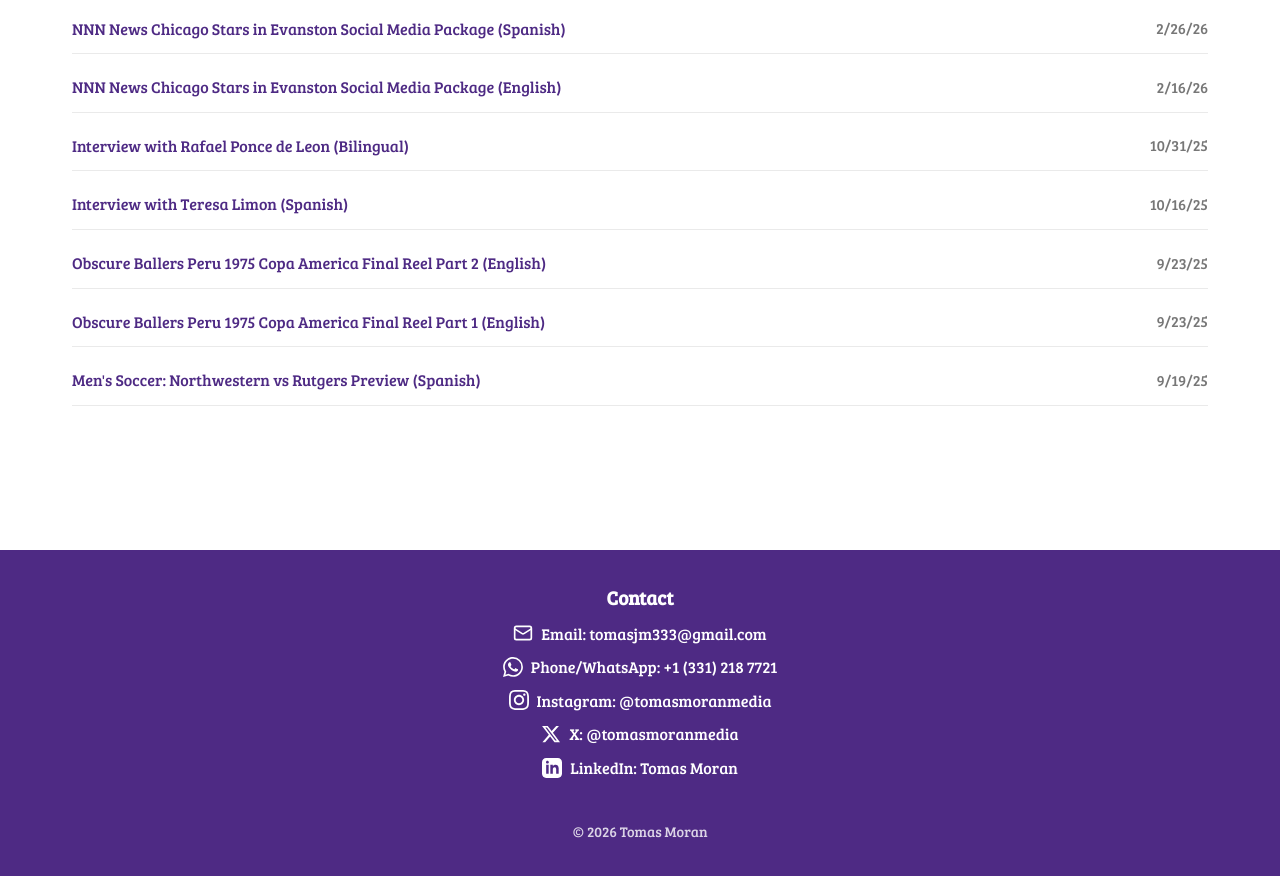
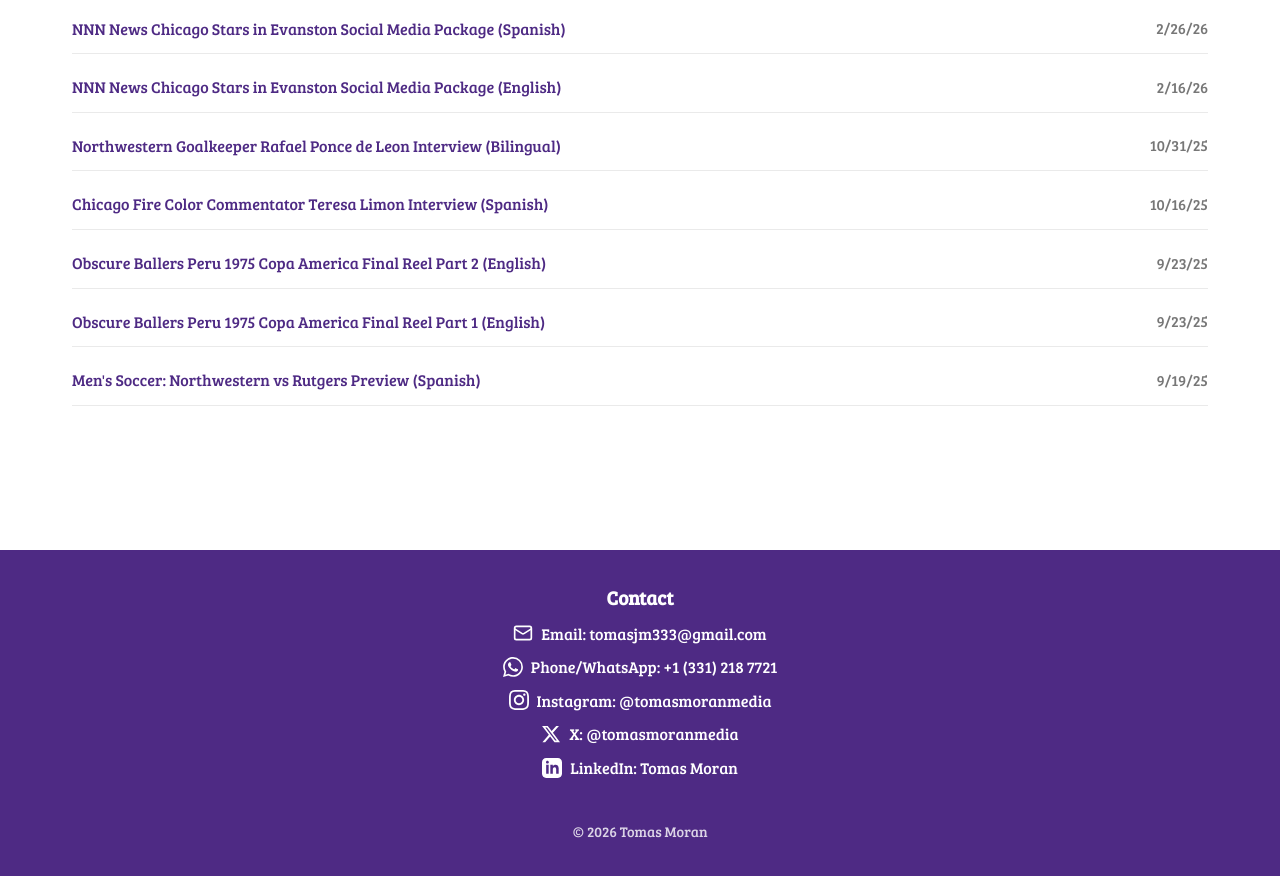
Before and after one commit to tomasmoranmedia/tomasmoranmedia.github.io, a React (Vite) app: page /work/social in a window 1280 px wide. Shown: the part 940-1816 px from the top of the page. Built offline with nearby package versions, Linux system fonts and the light colour scheme.

Commit message:
Update social.tsx

```diff
--- a/src/pages/social.tsx
+++ b/src/pages/social.tsx
@@ -50,12 +50,12 @@
       date: "2/16/26"
     },
     {
-      title: "Interview with Rafael Ponce de Leon (Bilingual)",
+      title: "Northwestern Goalkeeper Rafael Ponce de Leon Interview (Bilingual)",
       href: "https://www.instagram.com/reel/DQf0pRuDKdW",
       date: "10/31/25"
     },
     {
-      title: "Interview with Teresa Limon (Spanish)",
+      title: "Chicago Fire Color Commentator Teresa Limon Interview (Spanish)",
       href: "https://www.instagram.com/reel/DP5CQvoDNcc",
       date: "10/16/25"
     },
```
